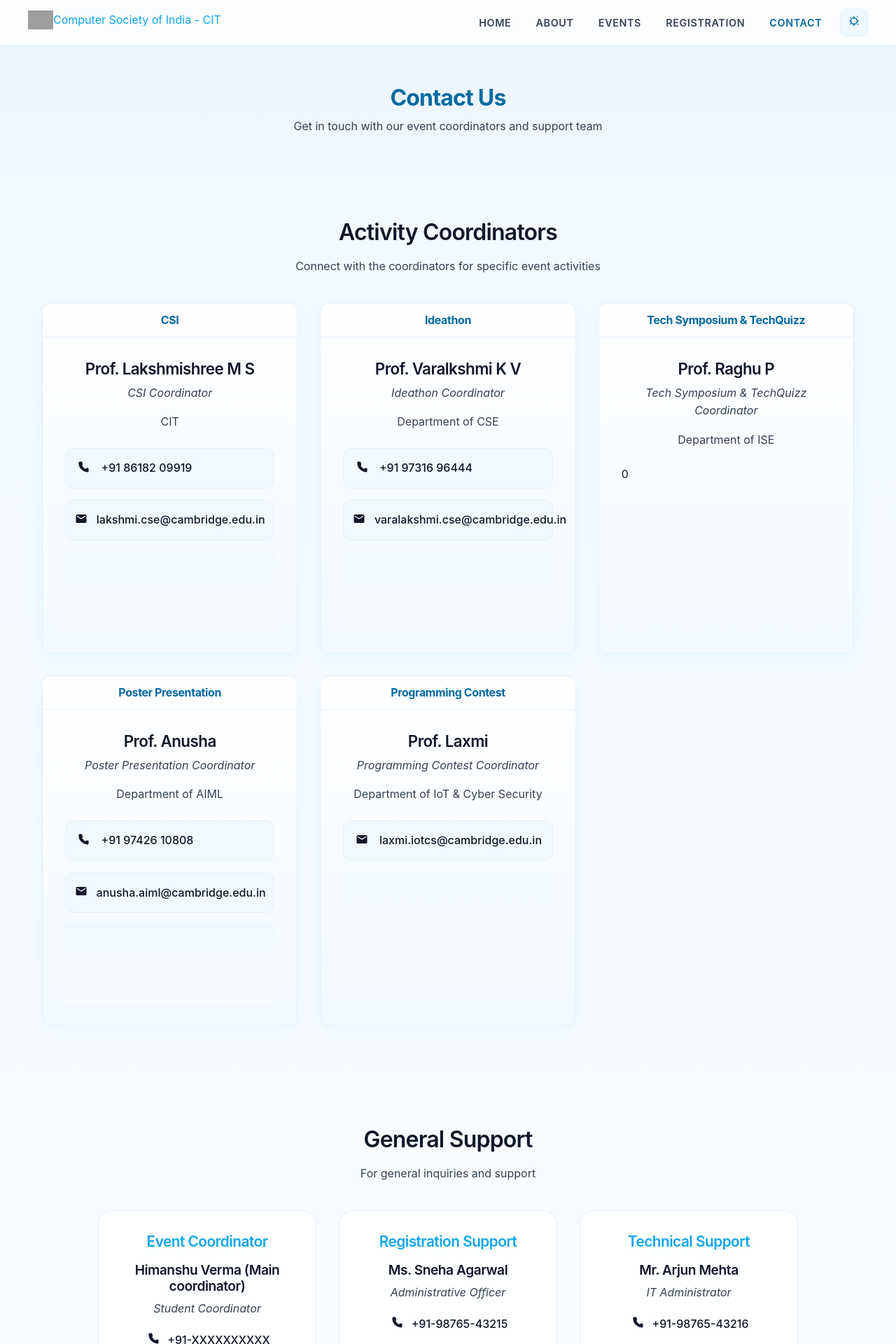
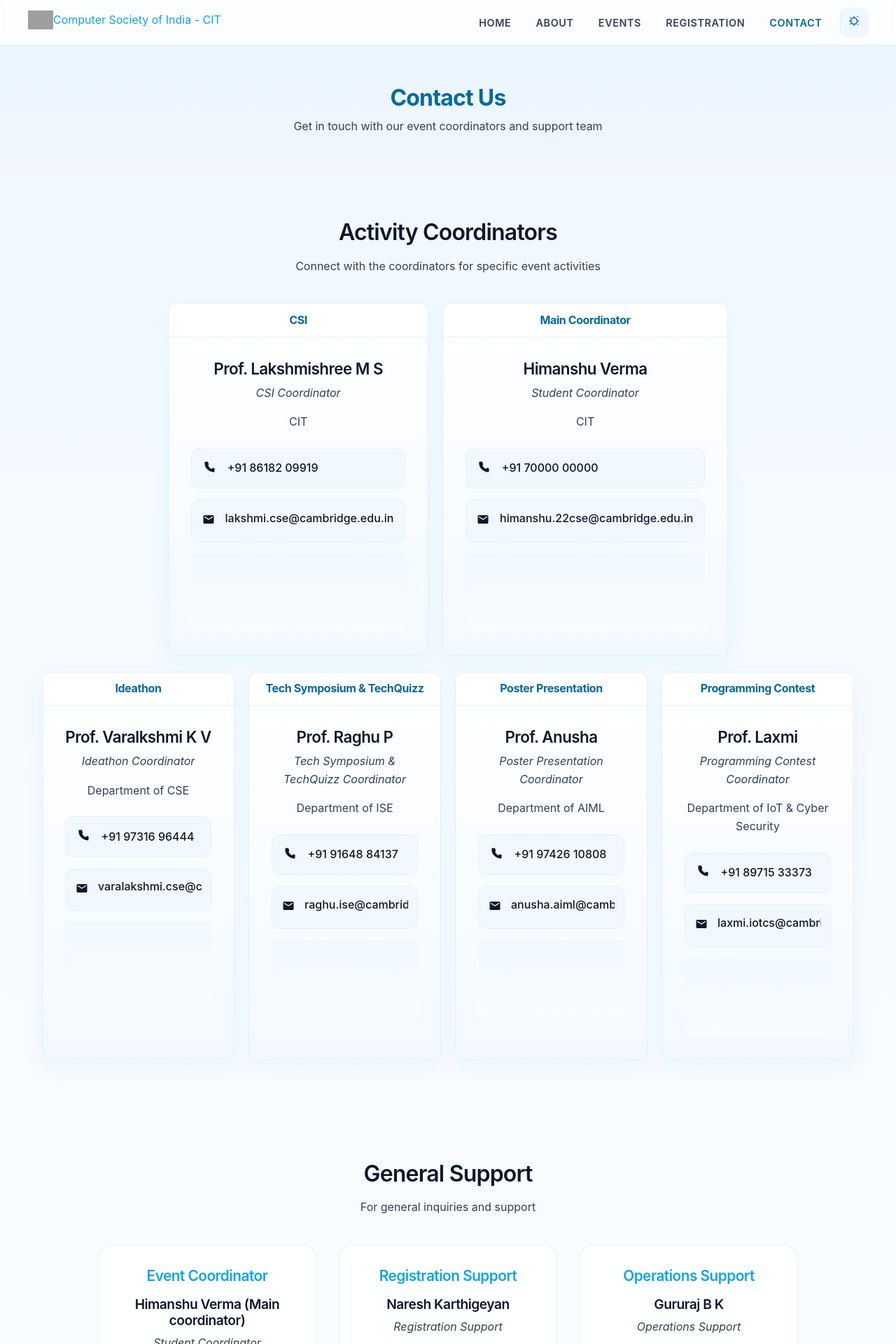
Before and after one commit to nareshkarthigeyan/CSI-Website, a React (Vite) app in the folder CSI/: page /contact in a window 1280 px wide. Shown: the top 1920 px of the page at 70% size. Built offline with nearby package versions, Linux system fonts and the light colour scheme; grey boxes are pictures that could not be loaded.

Commit message:
smol changes

```diff
--- a/CSI/src/index.css
+++ b/CSI/src/index.css
@@ -77,22 +77,6 @@ html, body {
   scroll-behavior: smooth;
 }
 
-body {
-  margin: 0;
-  min-width: 320px;
-  min-height: 100vh;
-  font-family: inherit;
-  line-height: inherit;
-  color: inherit;
-  background-color: inherit;
-}
-
-#root {
-  min-height: 100vh;
-  display: flex;
-  flex-direction: column;
-}
-
 /* Base Typography */
 h1, h2, h3, h4, h5, h6 {
   font-weight: 600;
@@ -100,9 +84,41 @@ h1, h2, h3, h4, h5, h6 {
   color: var(--text-dark);
 }
 
-p {
-  line-height: 1.6;
-  color: var(--text-light);
+/* Make primary headings more prominent across the site */
+h1 {
+  font-size: 3rem; /* larger main headings */
+}
+
+h2 {
+  font-size: 2.25rem; /* section headings */
+}
+
+h3 {
+  font-size: 1.5rem;
+}
+
+/* Hero stats spacing and sizing */
+.hero-stats {
+  display: flex;
+  gap: 2.5rem; /* increased spacing between stats */
+  margin-top: 1rem;
+  list-style: none;
+  padding: 0;
+  justify-content: center;
+}
+.hero-stats li {
+  display: flex;
+  flex-direction: column;
+  align-items: center;
+  gap: 4px;
+}
+.hero-stats li strong {
+  font-size: 1.6rem; /* make the numbers larger */
+  color: var(--primary-dark);
+}
+.hero-stats li span {
+  font-size: 1rem;
+  color: var(--text-secondary);
 }
 
 /* Base Link Styles */
--- a/CSI/src/pages/About.css
+++ b/CSI/src/pages/About.css
@@ -81,7 +81,7 @@
 
 .purpose-grid {
   display: grid;
-  grid-template-columns: repeat(auto-fit, minmax(280px, 1fr));
+  grid-template-columns: repeat(2, 1fr);
   gap: 2rem;
   max-width: 1000px;
   margin: 0 auto;
@@ -97,6 +97,32 @@
   border-radius: 12px;
   box-shadow: 0 8px 24px var(--shadow-light);
   border: 1px solid var(--card-border);
+}
+
+.purpose-card.bento {
+  grid-column: span 1;
+  min-height: 220px;
+  display: flex;
+  flex-direction: column;
+  justify-content: center;
+  align-items: flex-start;
+  padding: 2rem;
+  border-radius: 18px;
+}
+
+.purpose-card.bento .purpose-icon {
+  font-size: 3rem;
+  margin-bottom: 0.75rem;
+}
+
+.purpose-card.bento h3 {
+  font-size: 1.6rem;
+  margin-bottom: 0.5rem;
+}
+
+.purpose-card.bento p {
+  font-size: 1.05rem;
+  color: var(--text-secondary);
 }
 
 .purpose-card:hover {
@@ -145,10 +171,10 @@
 
 .activity-item {
   background: var(--card-bg);
-  padding: 2rem;
-  margin-bottom: 1.5rem;
+  padding: 2.25rem;
+  margin-bottom: 1.75rem;
   border-radius: 20px;
-  box-shadow: 0 4px 15px var(--shadow-light);
+  box-shadow: 0 6px 22px var(--shadow-light);
   border-left: 4px solid var(--primary-color);
   border: 1px solid var(--card-border);
   transition: all 0.3s ease;
--- a/CSI/src/pages/Contact.css
+++ b/CSI/src/pages/Contact.css
@@ -53,10 +53,30 @@
 
 .coordinators-grid {
   display: grid;
-  grid-template-columns: repeat(auto-fit, minmax(350px, 1fr));
-  gap: 2rem;
+  grid-template-columns: 1fr;
+  gap: 1.5rem;
   max-width: 1200px;
   margin: 0 auto;
+}
+
+.coordinators-top {
+  display: flex;
+  gap: 1.25rem;
+  justify-content: center;
+  align-items: stretch;
+  max-width: 980px;
+  margin: 0 auto;
+}
+
+.coordinators-top .coordinator-card {
+  flex: 1 1 420px;
+  max-width: 520px;
+}
+
+.coordinators-bottom {
+  display: grid;
+  grid-template-columns: repeat(4, minmax(220px, 1fr));
+  gap: 1.25rem;
 }
 
 .coordinator-card {
@@ -151,6 +171,33 @@
   text-decoration: none;
   font-weight: 500;
   flex: 1;
+}
+
+/* Email overflow sliding */
+.email-wrap {
+  overflow: hidden;
+  display: block;
+  width: 100%;
+}
+
+.email-text {
+  display: inline-block;
+  white-space: nowrap;
+  overflow: hidden;
+  text-overflow: ellipsis;
+  transition: transform var(--duration, 10s) linear;
+}
+
+.email-text.scrolling {
+  animation: slide-left var(--duration, 10s) linear infinite;
+  transform: translateX(var(--scroll, 0));
+}
+
+@keyframes slide-left {
+  0% { transform: translateX(0); }
+  10% { transform: translateX(0); }
+  90% { transform: translateX(var(--scroll, 0)); }
+  100% { transform: translateX(var(--scroll, 0)); }
 }
 
 .contact-item a:hover {
--- a/CSI/src/pages/Contact.tsx
+++ b/CSI/src/pages/Contact.tsx
@@ -1,4 +1,5 @@
 import "./Contact.css";
+import React, { useEffect, useRef, useState } from "react";
 import useInView from "../hooks/useInView";
 
 type Student = {
@@ -60,6 +61,41 @@ const WhatsAppIcon = () => (
 
 const CoordinatorCard: React.FC<{ coordinator: Coordinator }> = ({ coordinator }) => {
   const [ref, inView] = useInView<HTMLDivElement>({ threshold: 0.12 });
+
+  // Email overflow detection
+  const emailRef = useRef<HTMLSpanElement | null>(null);
+  const [isOverflow, setIsOverflow] = useState(false);
+  const [scrollPx, setScrollPx] = useState(0);
+
+  useEffect(() => {
+    const el = emailRef.current;
+    if (!el) return;
+    const containerWidth = el.parentElement ? el.parentElement.clientWidth : el.clientWidth;
+    const contentWidth = el.scrollWidth;
+    if (contentWidth > containerWidth) {
+      setIsOverflow(true);
+      setScrollPx(contentWidth - containerWidth + 24); // small padding
+    } else {
+      setIsOverflow(false);
+      setScrollPx(0);
+    }
+
+    const onResize = () => {
+      const cw = el.parentElement ? el.parentElement.clientWidth : el.clientWidth;
+      const sw = el.scrollWidth;
+      if (sw > cw) {
+        setIsOverflow(true);
+        setScrollPx(sw - cw + 24);
+      } else {
+        setIsOverflow(false);
+        setScrollPx(0);
+      }
+    };
+
+    window.addEventListener('resize', onResize);
+    return () => window.removeEventListener('resize', onResize);
+  }, [coordinator.email]);
+
   return (
     <div
       ref={ref as React.RefObject<HTMLDivElement>}
@@ -85,7 +121,17 @@ const CoordinatorCard: React.FC<{ coordinator: Coordinator }> = ({ coordinator }
             {coordinator.email && (
               <div className="contact-item">
                 <span className="contact-icon"><EmailIcon /></span>
-                <a href={`mailto:${coordinator.email}`}>{coordinator.email}</a>
+                <div className="email-wrap" style={isOverflow ? ({
+                  ['--scroll']: `-${scrollPx}px`,
+                  ['--duration']: `${Math.max(6, Math.round(scrollPx / 30))}s`,
+                } as React.CSSProperties) : undefined}>
+                  <span
+                    ref={emailRef}
+                    className={`email-text ${isOverflow ? "scrolling" : ""}`}
+                  >
+                    {coordinator.email}
+                  </span>
+                </div>
               </div>
             )}
             {coordinator.studentCoordinators && (
@@ -191,6 +237,15 @@ const Contact = () => {
       studentCoordinators: [],
     },
     {
+      activity: "Main Coordinator",
+      name: "Himanshu Verma",
+      position: "Student Coordinator",
+      department: "CIT",
+      email: "himanshu.22cse@cambridge.edu.in",
+      phone: "+91 70000 00000",
+      studentCoordinators: [],
+    },
+    {
       activity: "Ideathon",
       name: "Prof. Varalkshmi K V",
       position: "Ideathon Coordinator",
@@ -204,6 +259,8 @@ const Contact = () => {
       name: "Prof. Raghu P",
       position: "Tech Symposium & TechQuizz Coordinator",
       department: "Department of ISE",
+      phone: "+91 91648 84137",
+      email: "raghu.ise@cambridge.edu.in",
       studentCoordinators: [],
     },
     {
@@ -221,6 +278,7 @@ const Contact = () => {
       position: "Programming Contest Coordinator",
       department: "Department of IoT & Cyber Security",
       email: "laxmi.iotcs@cambridge.edu.in",
+      phone: "+91 89715 33373",
       studentCoordinators: [],
     },
   ];
@@ -235,17 +293,17 @@ const Contact = () => {
     },
     {
       title: "Registration Support",
-      name: "Ms. Sneha Agarwal",
-      position: "Administrative Officer",
-      phone: "+91-98765-43215",
-      email: "registration@cambridge.edu.in",
+      name: "Naresh Karthigeyan",
+      position: "Registration Support",
+      phone: "+91 7676661396",
+      email: "naresh.23iot@cambridge.edu.in",
     },
     {
-      title: "Technical Support",
-      name: "Mr. Arjun Mehta",
-      position: "IT Administrator",
-      phone: "+91-98765-43216",
-      email: "tech.support@cambridge.edu.in",
+      title: "Operations Support",
+      name: "Gururaj B K",
+      position: "Operations Support",
+      phone: "+91 86607 63251",
+      email: "gururaj.23cse@cambridge.edu.in",
     },
   ];
 
@@ -290,9 +348,17 @@ const Contact = () => {
             Connect with the coordinators for specific event activities
           </p>
           <div className="coordinators-grid">
-            {coordinators.map((coordinator, index) => (
-              <CoordinatorCard key={index} coordinator={coordinator} />
-            ))}
+            <div className="coordinators-top">
+              {coordinators.slice(0, 2).map((coordinator, index) => (
+                <CoordinatorCard key={index} coordinator={coordinator} />
+              ))}
+            </div>
+
+            <div className="coordinators-bottom">
+              {coordinators.slice(2).map((coordinator, index) => (
+                <CoordinatorCard key={index + 2} coordinator={coordinator} />
+              ))}
+            </div>
           </div>
         </div>
       </section>
--- a/CSI/src/pages/Events.tsx
+++ b/CSI/src/pages/Events.tsx
@@ -55,6 +55,7 @@ const Events = () => {
       ],
       prizes: ["Winner: ₹3000", "1st Runner-up: ₹2000", "2nd Runner-up: ₹1000"],
       coordinator: "Prof. Raghu P",
+  coordinatorEmail: "raghu.ise@cambridge.edu.in",
       studentCoordinators: [
         { name: 'K. Lakshmi Navyatha', phone: '+91 9980609374', email: 'navyatha.ise23@cambridge.edu.in' },
         { name: 'Spandana S', phone: '+91 8073875184', email: 'spandana.23ise@cambridge.edu.in' }
@@ -147,6 +148,7 @@ const Events = () => {
       ],
       prizes: ["Winner: ₹3000", "1st Runner-up: ₹2000", "2nd Runner-up: ₹1000"],
       coordinator: "Prof. Laxmi",
+  coordinatorPhone: "+91 89715 33373",
       studentCoordinators: [
         { name: 'Naga Tejaswini', phone: '+91 7204023676', email: 'tejaswini.23iot@cambridge.edu.in' },
         { name: 'Naresh Karthigeyan', phone: '+91 7676661396', email: 'naresh.23iot@cambridge.edu.in' }
--- a/CSI/src/pages/Home.tsx
+++ b/CSI/src/pages/Home.tsx
@@ -34,8 +34,7 @@ const activities = [
     id: "programming-contest",
     name: "Programming Contest",
     icon: "",
-    description:
-      "A multi-round programming contest.",
+    description: "A multi-round programming contest.",
   },
 ];
 
@@ -163,12 +162,19 @@ const Home: React.FC = () => {
         <div className="container">
           <h2>Event Coordinators</h2>
           <div className="organizers-grid">
+            <div className="organizers-top">
               <div className="organizer-card">
-              <h4>Prof. Lakshmishree M S</h4>
-              <p>CSI Coordinator</p>
-              <p>CIT</p>
+                <h4>Prof. Lakshmishree MS</h4>
+                <p>CSI Faculty Coordinator</p>
               </div>
 
+              <div className="organizer-card">
+                <h4>Himanshu Verma</h4>
+                <p>CSI Student Coordinator</p>
+              </div>
+            </div>
+
+            <div className="organizers-bottom">
               <div className="organizer-card">
                 <h4>Prof. Varalkshmi K V</h4>
                 <p>Ideathon Coordinator</p>
@@ -179,6 +185,9 @@ const Home: React.FC = () => {
                 <h4>Prof. Raghu P</h4>
                 <p>Tech Symposium &amp; TechQuizz Coordinator</p>
                 <p>Department of ISE</p>
+                <p>
+                  <a href="mailto:raghu.ise@cambridge.edu.in">raghu.ise@cambridge.edu.in</a>
+                </p>
               </div>
 
               <div className="organizer-card">
@@ -188,9 +197,13 @@ const Home: React.FC = () => {
               </div>
 
               <div className="organizer-card">
-              <h4>Prof. Laxmi</h4>
+                <h4>Prof. Laxmi Jayannavar</h4>
                 <p>Programming Contest Coordinator</p>
                 <p>Department of IoT &amp; Cyber Security</p>
+                <p>
+                  <a href="tel:+918971533373">+91 89715 33373</a>
+                </p>
+              </div>
             </div>
           </div>
         </div>
```
Also changed, not shown: CSI/src/pages/About.tsx (+38 -13 lines), CSI/src/pages/Home.css (+28 -7 lines). Lines whose indentation alone changed are shown as unchanged.
